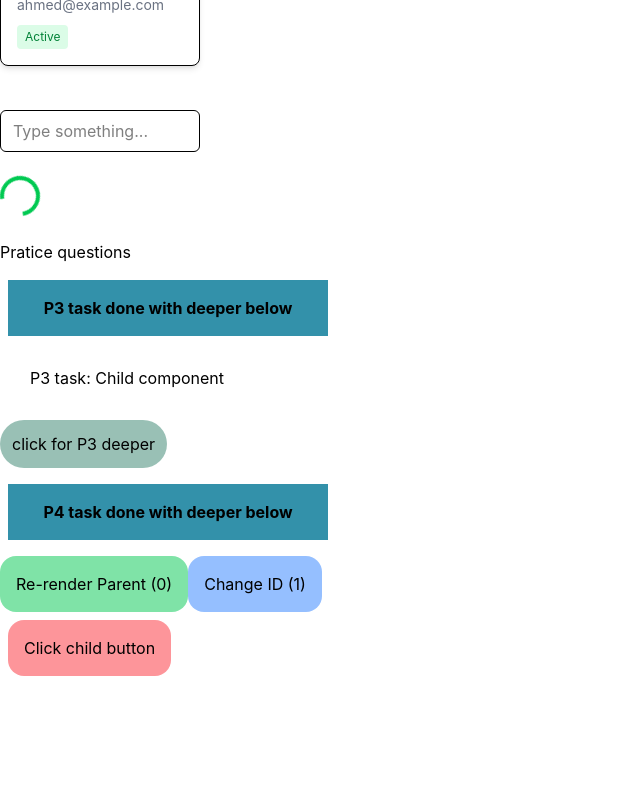
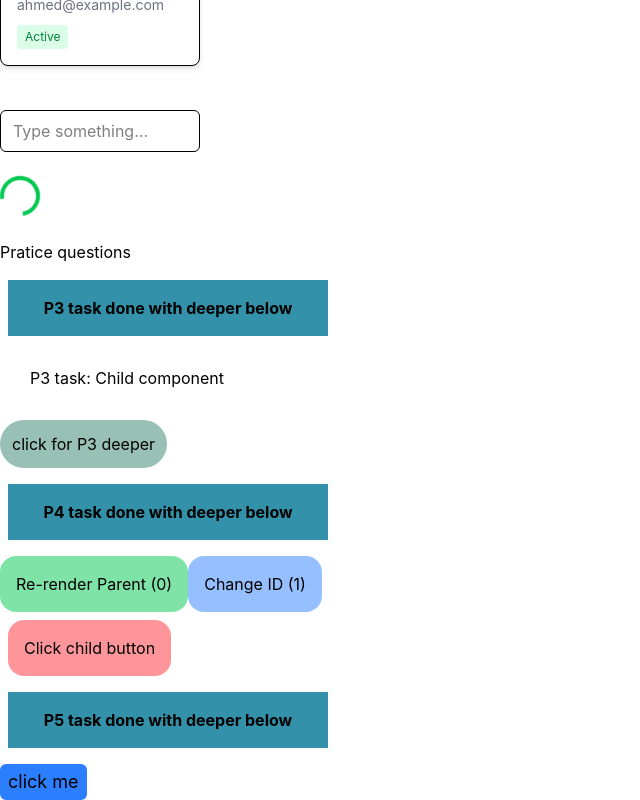
Before and after one commit to abuhurairahbinamer/Coding-pixel-Repo-week3, a React (Vite) app in the folder Assignment3/Assignment3/: page / in a window 1280 px wide. Shown: the part 558-1358 px from the top of the page, without its empty margins (0-640 px from the left). Before the commit the page ends 1242 px from the top, so only its background shows below. Built offline with nearby package versions, Linux system fonts and the light colour scheme.

Commit message:
feat:P5 task done with deeper

```diff
--- /dev/null
+++ b/Assignment3/Assignment3/Practice/p5/Button.tsx
@@ -0,0 +1,47 @@
+import React from "react";
+import { memo} from "react";
+type ButtonProps = {
+  children: React.ReactNode;
+  variant: "primary" | "secondary" | "danger";
+  onClick?: (event: React.MouseEvent<HTMLButtonElement>) => void;
+  size:'sm' | 'md' | 'lg';
+  disabled:boolean;
+  hover?:string;
+  focus?:string;
+}& React.ButtonHTMLAttributes<HTMLButtonElement>; //---->Deeper
+
+const variantStyles = {
+  primary: "bg-blue-500",
+  secondary: "bg-gray-200",
+  danger: "bg-red-500 text-white",
+};
+const sizeStyle={
+  sm:"text-lg px-2 py-1",
+  md:"text-xl px-4 py-2",
+  lg:"text-2xl px-5 py-3",
+}
+const Button: React.FC<ButtonProps> = ({
+  children,
+  variant = "primary",
+  onClick,
+  hover,
+  focus,
+  size,
+  disabled,
+  ...rest      //---->Deeper
+}) => {
+
+  return (<>
+        <p className="my-4 mx-2 p-4 bg-cyan-700/80 w-80 text-center "><b>P5 task done with deeper below</b></p>
+    <button
+    disabled={disabled}
+      onClick={onClick}
+      className={`${variantStyles[variant]} ${sizeStyle[size]} ${hover} ${focus}  rounded-md  transition  `}
+      {...rest} //---->Deeper
+   >
+      {children}
+    </button>
+    </>
+  );
+};
+export default memo(Button);
--- /dev/null
+++ b/Assignment3/Assignment3/Practice/p5/parent.tsx
@@ -0,0 +1,15 @@
+import React from 'react'
+import { useCallback } from 'react'
+import Button from './Button'
+const P5 = () => {
+const func=useCallback((e:React.MouseEvent<HTMLElement>)=>{
+  console.log(e.currentTarget.innerHTML)
+},[])
+  return (
+    <div>
+        <Button aria-label='p5 task button'  hover='hover:bg-blue-700/50 hover:cursor-pointer' disabled={false} variant='primary' onClick={func} size='sm'>click me</Button>
+    </div>
+  )
+}
+
+export default P5
--- a/Assignment3/Assignment3/src/App.tsx
+++ b/Assignment3/Assignment3/src/App.tsx
@@ -7,6 +7,7 @@ import { users } from "./utils/utils";
 import { useCallback } from "react";
 import P3 from '../Practice/P3/parent'
 import P4 from '../Practice/p4/Parent'
+import P5 from '../Practice/p5/parent'
 function App() {
   const [text, setText] = useState("");
 // console.log('parent component rendered')
@@ -43,6 +44,7 @@ setText(e.target.value)
 <h1>Pratice questions</h1>
 <P3/>
 <P4/>
+<P5/>
     </div>
   )
 }
```
